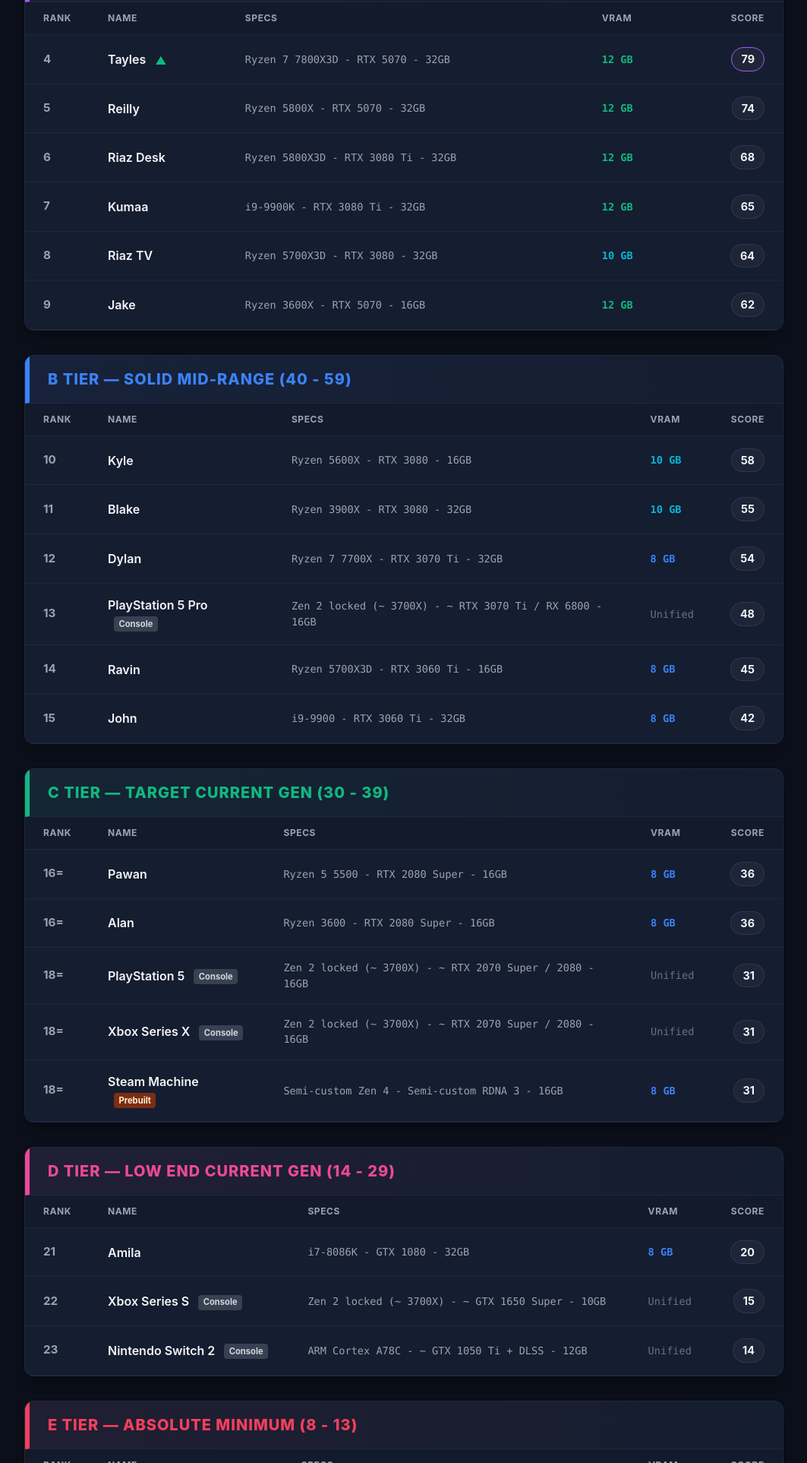
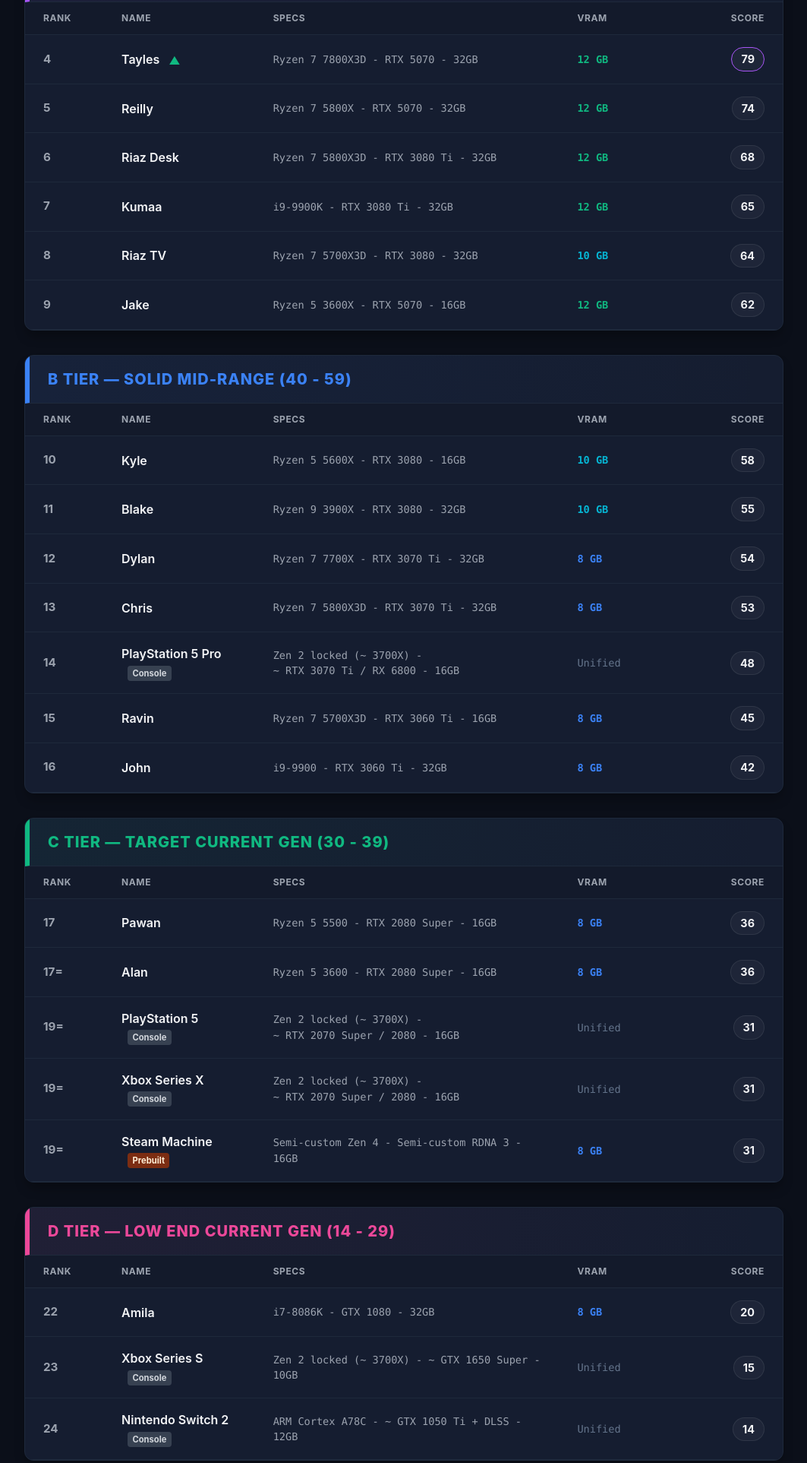
Before and after one commit to RaizerLeaf/the-stance-tier-list, a website: page index.html in a window 1280 px wide. Shown: the part 642-2567 px from the top of the page at 76% size, without its empty margins (108-1171 px from the left). Drawn offline with Linux system fonts and the light colour scheme.

Commit message:
Chris Update

```diff
--- a/index.html
+++ b/index.html
@@ -125,10 +125,17 @@
         .tier-header.f { border-left: 6px solid var(--f-tier); color: var(--f-tier); background: linear-gradient(to right, rgba(239, 68, 68, 0.05), transparent); }
 
         table {
+            table-layout: fixed;
             width: 100%;
             border-collapse: collapse;
             text-align: left;
         }
+
+        th:nth-child(1) { width: 8%; }
+        th:nth-child(2) { width: 20%; }
+        th:nth-child(3) { width: 45%; }
+        th:nth-child(4) { width: 15%; } /* This will target VRAM after JS inserts it */
+        th:nth-child(5) { width: 12%; text-align: right; } /* This will target Score after JS inserts VRAM */
 
         th {
             padding: 0.75rem 1.5rem;
@@ -541,10 +548,10 @@
                         </div>
                     </td>
                 </tr>
-                <tr class="system-row" data-target="s-2" data-id="s-2" data-name="JC" data-cpu="Ryzen 5700X3D" data-gpu="RTX 5080" data-ram="32GB" data-score="86" data-platform="am4-x3d" data-cpu-tier="4">
+                <tr class="system-row" data-target="s-2" data-id="s-2" data-name="JC" data-cpu="Ryzen 7 5700X3D" data-gpu="RTX 5080" data-ram="32GB" data-score="86" data-platform="am4-x3d" data-cpu-tier="4">
                     <td class="rank">2</td>
                     <td class="name-cell">JC</td>
-                    <td class="specs">Ryzen 5700X3D - RTX 5080 - 32GB</td>
+                    <td class="specs">Ryzen 7 5700X3D - RTX 5080 - 32GB</td>
                     <td style="text-align: right;"><span class="score-badge">86</span></td>
                 </tr>
                 <tr class="details-row" id="s-2">
@@ -564,10 +571,10 @@
                         </div>
                     </td>
                 </tr>
-                <tr class="system-row" data-target="s-3" data-id="s-3" data-name="Satish" data-cpu="Ryzen 5800X" data-gpu="RTX 5070 Ti" data-ram="32GB" data-score="80" data-platform="am4" data-cpu-tier="2">
+                <tr class="system-row" data-target="s-3" data-id="s-3" data-name="Satish" data-cpu="Ryzen 7 5800X" data-gpu="RTX 5070 Ti" data-ram="32GB" data-score="80" data-platform="am4" data-cpu-tier="2">
                     <td class="rank">3</td>
                     <td class="name-cell">Satish</td>
-                    <td class="specs">Ryzen 5800X - RTX 5070 Ti - 32GB</td>
+                    <td class="specs">Ryzen 7 5800X - RTX 5070 Ti - 32GB</td>
                     <td style="text-align: right;"><span class="score-badge">80</span></td>
                 </tr>
                 <tr class="details-row" id="s-3">
@@ -622,10 +629,10 @@
                         </div>
                     </td>
                 </tr>
-                <tr class="system-row" data-target="a-5" data-id="a-5" data-name="Reilly" data-cpu="Ryzen 5800X" data-gpu="RTX 5070" data-ram="32GB" data-score="74" data-platform="am4" data-cpu-tier="2">
+                <tr class="system-row" data-target="a-5" data-id="a-5" data-name="Reilly" data-cpu="Ryzen 7 5800X" data-gpu="RTX 5070" data-ram="32GB" data-score="74" data-platform="am4" data-cpu-tier="2">
                     <td class="rank">5</td>
                     <td class="name-cell">Reilly</td>
-                    <td class="specs">Ryzen 5800X - RTX 5070 - 32GB</td>
+                    <td class="specs">Ryzen 7 5800X - RTX 5070 - 32GB</td>
                     <td style="text-align: right;"><span class="score-badge">74</span></td>
                 </tr>
                 <tr class="details-row" id="a-5">
@@ -645,10 +652,10 @@
                         </div>
                     </td>
                 </tr>
-                <tr class="system-row" data-target="a-6" data-id="a-6" data-name="Riaz Desk" data-cpu="Ryzen 5800X3D" data-gpu="RTX 3080 Ti" data-ram="32GB" data-score="68" data-platform="am4-x3d" data-cpu-tier="4">
+                <tr class="system-row" data-target="a-6" data-id="a-6" data-name="Riaz Desk" data-cpu="Ryzen 7 5800X3D" data-gpu="RTX 3080 Ti" data-ram="32GB" data-score="68" data-platform="am4-x3d" data-cpu-tier="4">
                     <td class="rank">6</td>
                     <td class="name-cell">Riaz Desk</td>
-                    <td class="specs">Ryzen 5800X3D - RTX 3080 Ti - 32GB</td>
+                    <td class="specs">Ryzen 7 5800X3D - RTX 3080 Ti - 32GB</td>
                     <td style="text-align: right;"><span class="score-badge">68</span></td>
                 </tr>
                 <tr class="details-row" id="a-6">
@@ -691,10 +698,10 @@
                         </div>
                     </td>
                 </tr>
-                <tr class="system-row" data-target="a-8" data-id="a-8" data-name="Riaz TV" data-cpu="Ryzen 5700X3D" data-gpu="RTX 3080" data-ram="32GB" data-score="64" data-platform="am4-x3d" data-cpu-tier="4">
+                <tr class="system-row" data-target="a-8" data-id="a-8" data-name="Riaz TV" data-cpu="Ryzen 7 5700X3D" data-gpu="RTX 3080" data-ram="32GB" data-score="64" data-platform="am4-x3d" data-cpu-tier="4">
                     <td class="rank">8</td>
                     <td class="name-cell">Riaz TV</td>
-                    <td class="specs">Ryzen 5700X3D - RTX 3080 - 32GB</td>
+                    <td class="specs">Ryzen 7 5700X3D - RTX 3080 - 32GB</td>
                     <td style="text-align: right;"><span class="score-badge">64</span></td>
                 </tr>
                 <tr class="details-row" id="a-8">
@@ -714,10 +721,10 @@
                         </div>
                     </td>
                 </tr>
-                <tr class="system-row" data-target="a-9" data-id="a-9" data-name="Jake" data-cpu="Ryzen 3600X" data-gpu="RTX 5070" data-ram="16GB" data-score="62" data-platform="am4-3000" data-cpu-tier="1">
+                <tr class="system-row" data-target="a-9" data-id="a-9" data-name="Jake" data-cpu="Ryzen 5 3600X" data-gpu="RTX 5070" data-ram="16GB" data-score="62" data-platform="am4-3000" data-cpu-tier="1">
                     <td class="rank">9</td>
                     <td class="name-cell">Jake</td>
-                    <td class="specs">Ryzen 3600X - RTX 5070 - 16GB</td>
+                    <td class="specs">Ryzen 5 3600X - RTX 5070 - 16GB</td>
                     <td style="text-align: right;"><span class="score-badge">62</span></td>
                 </tr>
                 <tr class="details-row" id="a-9">
@@ -749,10 +756,10 @@
                 <tr><th class="rank">Rank</th><th>Name</th><th>Specs</th><th style="text-align: right;">Score</th></tr>
             </thead>
             <tbody>
-                <tr class="system-row" data-target="b-10" data-id="b-10" data-name="Kyle" data-cpu="Ryzen 5600X" data-gpu="RTX 3080" data-ram="16GB" data-score="58" data-platform="am4" data-cpu-tier="2">
+                <tr class="system-row" data-target="b-10" data-id="b-10" data-name="Kyle" data-cpu="Ryzen 5 5600X" data-gpu="RTX 3080" data-ram="16GB" data-score="58" data-platform="am4" data-cpu-tier="2">
                     <td class="rank">10</td>
                     <td class="name-cell">Kyle</td>
-                    <td class="specs">Ryzen 5600X - RTX 3080 - 16GB</td>
+                    <td class="specs">Ryzen 5 5600X - RTX 3080 - 16GB</td>
                     <td style="text-align: right;"><span class="score-badge">58</span></td>
                 </tr>
                 <tr class="details-row" id="b-10">
@@ -772,10 +779,10 @@
                         </div>
                     </td>
                 </tr>
-                <tr class="system-row" data-target="b-11" data-id="b-11" data-name="Blake" data-cpu="Ryzen 3900X" data-gpu="RTX 3080" data-ram="32GB" data-score="55" data-platform="am4-3000" data-cpu-tier="1">
+                <tr class="system-row" data-target="b-11" data-id="b-11" data-name="Blake" data-cpu="Ryzen 9 3900X" data-gpu="RTX 3080" data-ram="32GB" data-score="55" data-platform="am4-3000" data-cpu-tier="1">
                     <td class="rank">11</td>
                     <td class="name-cell">Blake</td>
-                    <td class="specs">Ryzen 3900X - RTX 3080 - 32GB</td>
+                    <td class="specs">Ryzen 9 3900X - RTX 3080 - 32GB</td>
                     <td style="text-align: right;"><span class="score-badge">55</span></td>
                 </tr>
                 <tr class="details-row" id="b-11">
@@ -818,10 +825,40 @@
                         </div>
                     </td>
                 </tr>
-                <tr class="system-row" data-target="b-13" data-id="b-13" data-name="PlayStation 5 Pro" data-cpu="Zen 2 locked" data-gpu="RTX 3070 Ti Custom" data-ram="16GB" data-score="48" data-platform="console" data-cpu-tier="0">
+                                <tr class="system-row" data-target="b-chris" data-id="b-chris" data-name="Chris" data-cpu="Ryzen 7 5800X3D" data-gpu="RTX 3070 Ti" data-ram="32GB" data-score="53" data-platform="am4-x3d" data-cpu-tier="4">
                     <td class="rank">13</td>
+                    <td class="name-cell">Chris</td>
+                    <td class="specs">Ryzen 7 5800X3D - RTX 3070 Ti - 32GB</td>
+                    <td style="text-align: right;"><span class="score-badge">53</span></td>
+                </tr>
+                <tr class="details-row" id="b-chris">
+                    <td colspan="4">
+                        <div class="details-container">
+                            <div class="metrics-grid">
+                                <div class="metric-card">
+                                    <div class="metric-value">High</div>
+                                    <div class="metric-label">1440p Capability</div>
+                                </div>
+                                <div class="metric-card">
+                                    <div class="metric-value">Balanced</div>
+                                    <div class="metric-label">System Bottleneck</div>
+                                </div>
+                                <div class="metric-card">
+                                    <div class="metric-value">53/100</div>
+                                    <div class="metric-label">#THE-STANCE Score</div>
+                                </div>
+                            </div>
+                            <div class="upgrade-path">
+                                <strong>Diagnosis:</strong> A very capable 1440p gaming machine. The 5800X3D is still a top-tier gaming CPU.<br>
+                                <strong>Upgrade:</strong> Your CPU is fantastic, but the 8GB of VRAM on the RTX 3070 Ti might limit ultra textures in newer titles. A GPU upgrade (like an RTX 5070 or RTX 4070 Ti Super) would be the next logical step.
+                            </div>
+                        </div>
+                    </td>
+                </tr>
+<tr class="system-row" data-target="b-13" data-id="b-13" data-name="PlayStation 5 Pro" data-cpu="Zen 2 locked" data-gpu="RTX 3070 Ti Custom" data-ram="16GB" data-score="48" data-platform="console" data-cpu-tier="0">
+                    <td class="rank">14</td>
                     <td class="name-cell">PlayStation 5 Pro <span class="console-tag">Console</span></td>
-                    <td class="specs">Zen 2 locked (~ 3700X) - ~ RTX 3070 Ti / RX 6800 - 16GB</td>
+                    <td class="specs">Zen 2 locked (~ 3700X) - <span style="white-space: nowrap;">~ RTX 3070 Ti / RX 6800</span> - 16GB</td>
                     <td style="text-align: right;"><span class="score-badge">48</span></td>
                 </tr>
                 <tr class="details-row" id="b-13">
@@ -841,10 +878,10 @@
                         </div>
                     </td>
                 </tr>
-                <tr class="system-row" data-target="b-14" data-id="b-14" data-name="Ravin" data-cpu="Ryzen 5700X3D" data-gpu="RTX 3060 Ti" data-ram="16GB" data-score="45" data-platform="am4-x3d" data-cpu-tier="4">
-                    <td class="rank">14</td>
+                <tr class="system-row" data-target="b-14" data-id="b-14" data-name="Ravin" data-cpu="Ryzen 7 5700X3D" data-gpu="RTX 3060 Ti" data-ram="16GB" data-score="45" data-platform="am4-x3d" data-cpu-tier="4">
+                    <td class="rank">15</td>
                     <td class="name-cell">Ravin</td>
-                    <td class="specs">Ryzen 5700X3D - RTX 3060 Ti - 16GB</td>
+                    <td class="specs">Ryzen 7 5700X3D - RTX 3060 Ti - 16GB</td>
                     <td style="text-align: right;"><span class="score-badge">45</span></td>
                 </tr>
                 <tr class="details-row" id="b-14">
@@ -865,7 +902,7 @@
                     </td>
                 </tr>
                 <tr class="system-row" data-target="b-15" data-id="b-15" data-name="John" data-cpu="i9-9900" data-gpu="RTX 3060 Ti" data-ram="32GB" data-score="42" data-platform="intel-9th" data-cpu-tier="1">
-                    <td class="rank">15</td>
+                    <td class="rank">16</td>
                     <td class="name-cell">John</td>
                     <td class="specs">i9-9900 - RTX 3060 Ti - 32GB</td>
                     <td style="text-align: right;"><span class="score-badge">42</span></td>
@@ -900,7 +937,7 @@
             </thead>
             <tbody>
                 <tr class="system-row" data-target="c-16" data-id="c-16" data-name="Pawan" data-cpu="Ryzen 5 5500" data-gpu="RTX 2080 Super" data-ram="16GB" data-score="36" data-platform="am4" data-cpu-tier="2">
-                    <td class="rank">16=</td>
+                    <td class="rank">17</td>
                     <td class="name-cell">Pawan</td>
                     <td class="specs">Ryzen 5 5500 - RTX 2080 Super - 16GB</td>
                     <td style="text-align: right;"><span class="score-badge">36</span></td>
@@ -922,10 +959,10 @@
                         </div>
                     </td>
                 </tr>
-                <tr class="system-row" data-target="c-17" data-id="c-17" data-name="Alan" data-cpu="Ryzen 3600" data-gpu="RTX 2080 Super" data-ram="16GB" data-score="36" data-platform="am4-3000" data-cpu-tier="1">
-                    <td class="rank">16=</td>
+                <tr class="system-row" data-target="c-17" data-id="c-17" data-name="Alan" data-cpu="Ryzen 5 3600" data-gpu="RTX 2080 Super" data-ram="16GB" data-score="36" data-platform="am4-3000" data-cpu-tier="1">
+                    <td class="rank">17=</td>
                     <td class="name-cell">Alan</td>
-                    <td class="specs">Ryzen 3600 - RTX 2080 Super - 16GB</td>
+                    <td class="specs">Ryzen 5 3600 - RTX 2080 Super - 16GB</td>
                     <td style="text-align: right;"><span class="score-badge">36</span></td>
                 </tr>
                 <tr class="details-row" id="c-17">
@@ -946,9 +983,9 @@
                     </td>
                 </tr>
                 <tr class="system-row" data-target="c-18" data-id="c-18" data-name="PlayStation 5" data-cpu="Zen 2 Custom" data-gpu="RTX 2070 Super Custom" data-ram="16GB" data-score="31" data-platform="console" data-cpu-tier="0">
-                    <td class="rank">18=</td>
+                    <td class="rank">19=</td>
                     <td class="name-cell">PlayStation 5 <span class="console-tag">Console</span></td>
-                    <td class="specs">Zen 2 locked (~ 3700X) - ~ RTX 2070 Super / 2080 - 16GB</td>
+                    <td class="specs">Zen 2 locked (~ 3700X) - <span style="white-space: nowrap;">~ RTX 2070 Super / 2080</span> - 16GB</td>
                     <td style="text-align: right;"><span class="score-badge">31</span></td>
                 </tr>
                 <tr class="details-row" id="c-18">
@@ -969,9 +1006,9 @@
                     </td>
                 </tr>
                 <tr class="system-row" data-target="c-19" data-id="c-19" data-name="Xbox Series X" data-cpu="Zen 2 Custom" data-gpu="RTX 2080 Custom" data-ram="16GB" data-score="31" data-platform="console" data-cpu-tier="0">
-                    <td class="rank">18=</td>
+                    <td class="rank">19=</td>
                     <td class="name-cell">Xbox Series X <span class="console-tag">Console</span></td>
-                    <td class="specs">Zen 2 locked (~ 3700X) - ~ RTX 2070 Super / 2080 - 16GB</td>
+                    <td class="specs">Zen 2 locked (~ 3700X) - <span style="white-space: nowrap;">~ RTX 2070 Super / 2080</span> - 16GB</td>
                     <td style="text-align: right;"><span class="score-badge">31</span></td>
                 </tr>
                 <tr class="details-row" id="c-19">
@@ -992,7 +1029,7 @@
                     </td>
                 </tr>
                 <tr class="system-row" data-target="c-20" data-id="c-20" data-name="Steam Machine" data-cpu="Zen 4 Custom" data-gpu="RDNA 3 Custom" data-ram="16GB" data-score="31" data-platform="prebuilt" data-cpu-tier="0">
-                    <td class="rank">18=</td>
+                    <td class="rank">19=</td>
                     <td class="name-cell">Steam Machine <span class="prebuilt-tag">Prebuilt</span></td>
                     <td class="specs">Semi-custom Zen 4 - Semi-custom RDNA 3 - 16GB</td>
                     <td style="text-align: right;"><span class="score-badge">31</span></td>
@@ -1027,7 +1064,7 @@
             </thead>
             <tbody>
                 <tr class="system-row" data-target="d-21" data-id="d-21" data-name="Amila" data-cpu="i7-8086K" data-gpu="GTX 1080" data-ram="32GB" data-score="20" data-platform="legacy-intel" data-cpu-tier="1">
-                    <td class="rank">21</td>
+                    <td class="rank">22</td>
                     <td class="name-cell">Amila</td>
                     <td class="specs">i7-8086K - GTX 1080 - 32GB</td>
                     <td style="text-align: right;"><span class="score-badge">20</span></td>
@@ -1050,9 +1087,9 @@
                     </td>
                 </tr>
                 <tr class="system-row" data-target="d-22" data-id="d-22" data-name="Xbox Series S" data-cpu="Zen 2 Custom" data-gpu="GTX 1650S Custom" data-ram="10GB" data-score="15" data-platform="console" data-cpu-tier="0">
-                    <td class="rank">22</td>
+                    <td class="rank">23</td>
                     <td class="name-cell">Xbox Series S <span class="console-tag">Console</span></td>
-                    <td class="specs">Zen 2 locked (~ 3700X) - ~ GTX 1650 Super - 10GB</td>
+                    <td class="specs">Zen 2 locked (~ 3700X) - <span style="white-space: nowrap;">~ GTX 1650 Super</span> - 10GB</td>
                     <td style="text-align: right;"><span class="score-badge">15</span></td>
                 </tr>
                 <tr class="details-row" id="d-22">
@@ -1073,7 +1110,7 @@
                     </td>
                 </tr>
                 <tr class="system-row" data-target="d-23" data-id="d-23" data-name="Nintendo Switch 2" data-cpu="ARM Cortex A78C" data-gpu="GTX 1050 Ti Custom" data-ram="12GB" data-score="14" data-platform="console" data-cpu-tier="0">
-                    <td class="rank">23</td>
+                    <td class="rank">24</td>
                     <td class="name-cell">Nintendo Switch 2 <span class="console-tag">Console</span></td>
                     <td class="specs">ARM Cortex A78C - ~ GTX 1050 Ti + DLSS - 12GB</td>
                     <td style="text-align: right;"><span class="score-badge">14</span></td>
@@ -1108,7 +1145,7 @@
             </thead>
             <tbody>
                 <tr class="system-row" data-target="e-24" data-id="e-24" data-name="Xbox One X" data-cpu="Jaguar 8-Core" data-gpu="RX 580 Custom" data-ram="12GB" data-score="13" data-platform="console" data-cpu-tier="0">
-                    <td class="rank">24</td>
+                    <td class="rank">25</td>
                     <td class="name-cell">Xbox One X <span class="console-tag">Console</span></td>
                     <td class="specs">Jaguar 8-core - ~ RX 580 - HDD - 12GB</td>
                     <td style="text-align: right;"><span class="score-badge">13</span></td>
@@ -1131,7 +1168,7 @@
                     </td>
                 </tr>
                 <tr class="system-row" data-target="e-25" data-id="e-25" data-name="PlayStation 4 Pro" data-cpu="Jaguar 8-Core" data-gpu="GTX 1060 Custom" data-ram="8GB" data-score="10" data-platform="console" data-cpu-tier="0">
-                    <td class="rank">25=</td>
+                    <td class="rank">26=</td>
                     <td class="name-cell">PlayStation 4 Pro <span class="console-tag">Console</span></td>
                     <td class="specs">Jaguar 8-core - ~ RX 470 / GTX 1060 - HDD - 8GB</td>
                     <td style="text-align: right;"><span class="score-badge">10</span></td>
@@ -1154,7 +1191,7 @@
                     </td>
                 </tr>
                 <tr class="system-row" data-target="e-26" data-id="e-26" data-name="MSI Claw 8 AI+" data-cpu="Core Ultra 7 258V" data-gpu="Arc 140V" data-ram="32GB" data-score="10" data-platform="handheld" data-cpu-tier="0">
-                    <td class="rank">25=</td>
+                    <td class="rank">26=</td>
                     <td class="name-cell">MSI Claw 8 AI+ <span class="handheld-tag">Handheld</span></td>
                     <td class="specs">Core Ultra 7 258V - Arc 140V - 32GB shared</td>
                     <td style="text-align: right;"><span class="score-badge">10</span></td>
@@ -1177,7 +1214,7 @@
                     </td>
                 </tr>
                 <tr class="system-row" data-target="e-27" data-id="e-27" data-name="Steam Deck" data-cpu="Zen 2 Custom" data-gpu="GTX 1050 Ti Custom" data-ram="16GB" data-score="8" data-platform="handheld" data-cpu-tier="0">
-                    <td class="rank">27</td>
+                    <td class="rank">28</td>
                     <td class="name-cell">Steam Deck <span class="handheld-tag">Handheld</span></td>
                     <td class="specs">Zen 2 4-core - ~ GTX 1050 Ti - 16GB shared - 800p</td>
                     <td style="text-align: right;"><span class="score-badge">8</span></td>
@@ -1212,7 +1249,7 @@
             </thead>
             <tbody>
                 <tr class="system-row" data-target="f-28" data-id="f-28" data-name="PlayStation 4" data-cpu="Jaguar 8-Core" data-gpu="HD 7850 Custom" data-ram="8GB" data-score="7" data-platform="console" data-cpu-tier="0">
-                    <td class="rank">28</td>
+                    <td class="rank">29</td>
                     <td class="name-cell">PlayStation 4 <span class="console-tag">Console</span></td>
                     <td class="specs">Jaguar 8-core - ~ GTX 750 Ti / GTX 1050 - HDD - 8GB</td>
                     <td style="text-align: right;"><span class="score-badge">7</span></td>
@@ -1235,7 +1272,7 @@
                     </td>
                 </tr>
                 <tr class="system-row" data-target="f-29" data-id="f-29" data-name="Xbox One S" data-cpu="Jaguar 8-Core" data-gpu="HD 7790 Custom" data-ram="8GB" data-score="5" data-platform="console" data-cpu-tier="0">
-                    <td class="rank">29</td>
+                    <td class="rank">30</td>
                     <td class="name-cell">Xbox One S <span class="console-tag">Console</span></td>
                     <td class="specs">Jaguar 8-core - ~ HD 7790 - HDD - 8GB</td>
                     <td style="text-align: right;"><span class="score-badge">5</span></td>
@@ -1258,7 +1295,7 @@
                     </td>
                 </tr>
                 <tr class="system-row" data-target="f-30" data-id="f-30" data-name="Xbox One" data-cpu="Jaguar 8-Core" data-gpu="HD 7770 Custom" data-ram="8GB" data-score="4" data-platform="console" data-cpu-tier="0">
-                    <td class="rank">30</td>
+                    <td class="rank">31</td>
                     <td class="name-cell">Xbox One <span class="console-tag">Console</span></td>
                     <td class="specs">Jaguar 8-core - ~ HD 7770 / GTX 750 - HDD - 8GB</td>
                     <td style="text-align: right;"><span class="score-badge">4</span></td>
@@ -1281,7 +1318,7 @@
                     </td>
                 </tr>
                 <tr class="system-row" data-target="f-31" data-id="f-31" data-name="Nintendo Switch" data-cpu="Tegra X1" data-gpu="Maxwell 256 Cores" data-ram="4GB" data-score="3" data-platform="console" data-cpu-tier="0">
-                    <td class="rank">31</td>
+                    <td class="rank">32</td>
                     <td class="name-cell">Nintendo Switch <span class="console-tag">Console</span></td>
                     <td class="specs">Tegra X1 - 256 Maxwell cores - 4GB - 720p docked</td>
                     <td style="text-align: right;"><span class="score-badge">3</span></td>
```
Also changed, not shown: test_widths.cjs (added, +13 -0 lines).
